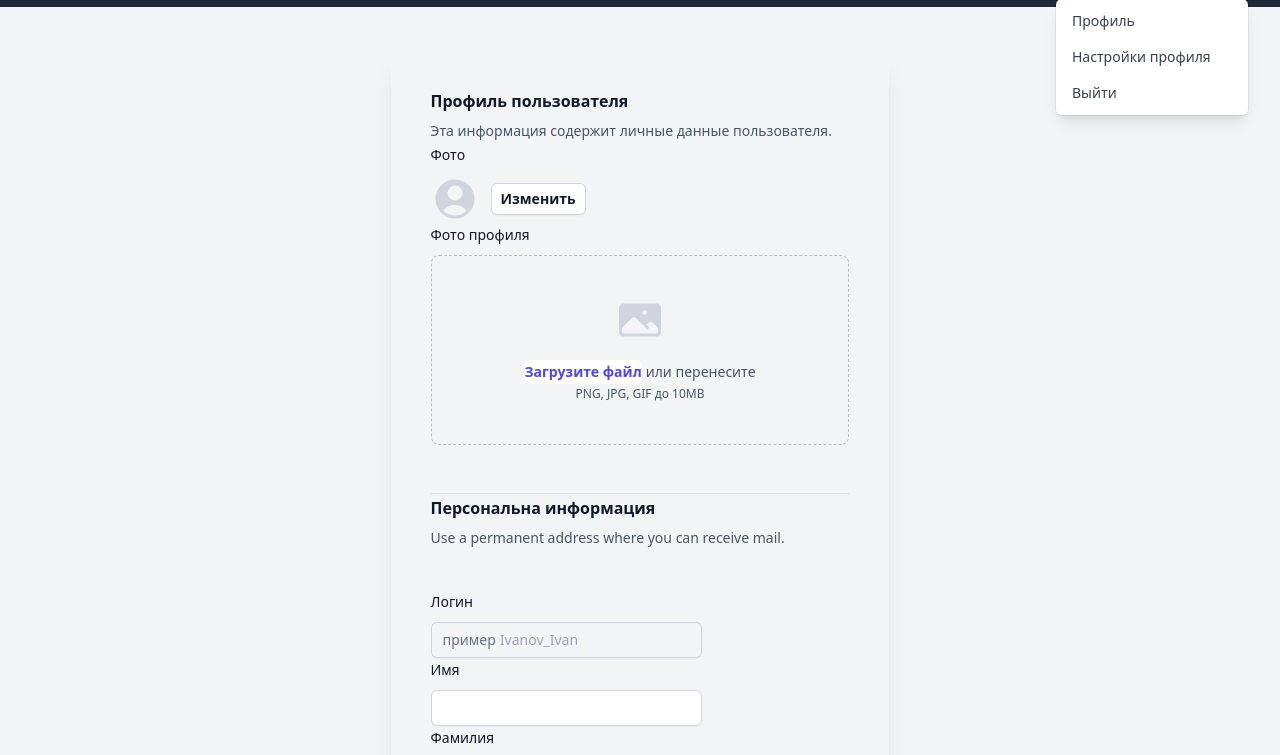
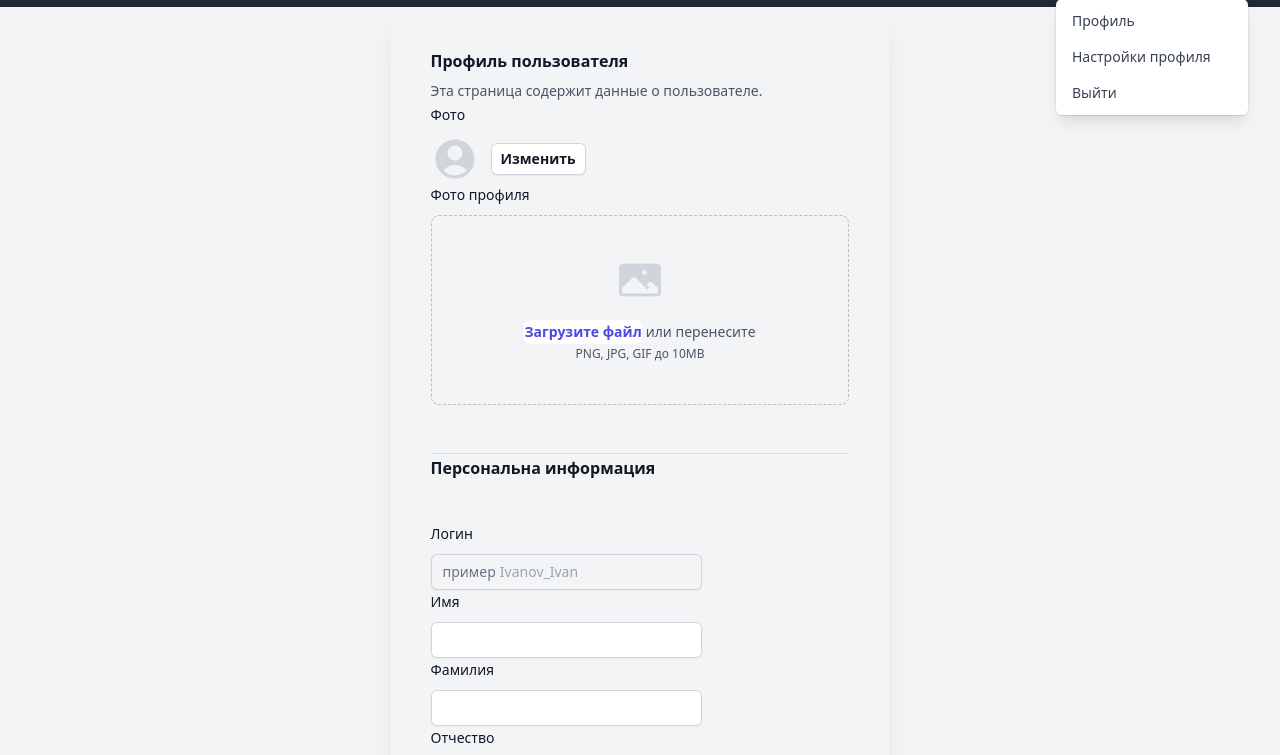
Before and after one commit to Russs11/admin_dashboard_layout, a website: page src/index.html in a window 1280 px wide. Shown: the part 57-812 px from the top of the page. Drawn offline with Linux system fonts and the light colour scheme.

Commit message:
h03.05.2024

```diff
--- a/src/index.html
+++ b/src/index.html
@@ -196,14 +196,14 @@
 
 		<!-- добавление пользователя -->
 		<div class="flex-auto h-full pb-10">
-			<div class="flex justify-center overflow-auto p-10 h-full">
+			<div class="flex justify-center overflow-auto pb-10 h-full">
 				<div class='border-0 border-transparent border-solid shadow-xl rounded-2xl bg-clip-border min-w-fit w-1/3 h-fit p-10'>
 
 					<form>
 						<div class="space-y-12 ">
 							<div class="border-b border-gray-900/10 pb-12">
 								<h2 class="text-base font-semibold leading-7 text-gray-900">Профиль пользователя</h2>
-								<p class="mt-1 text-sm leading-6 text-gray-600">Эта информация содержит личные данные пользователя.</p>
+								<p class="mt-1 text-sm leading-6 text-gray-600">Эта страница содержит данные о пользователе.</p>
 
 
 								<div class="col-span-full">
@@ -247,11 +247,10 @@
 
 						<div class="border-b border-gray-900/10 pb-12">
 							<h2 class="text-base font-semibold leading-7 text-gray-900">Персональна информация</h2>
-							<p class="mt-1 text-sm leading-6 text-gray-600">Use a permanent address where you can receive mail.</p>
 
 							<div class="mt-10 grid grid-cols-1 gap-x-6 gap-y-8 sm:grid-cols-6">
 
-								<div class="sm:col-span-4 min-w-fit">
+								<div class="sm:col-span-4 min-w-fit justify-center">
 									<label for="username" class="block text-sm font-medium leading-6 text-gray-900">Логин</label>
 									<div class="mt-2">
 										<div
```
Also changed, not shown: src/css/style.css.
